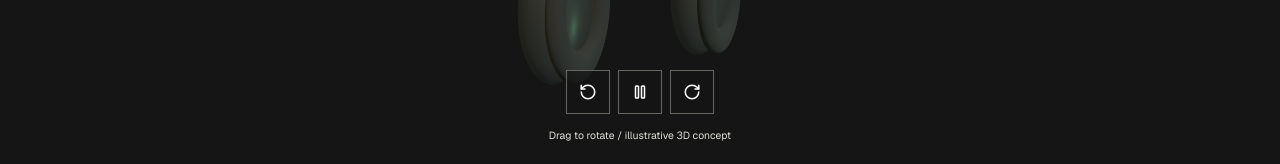
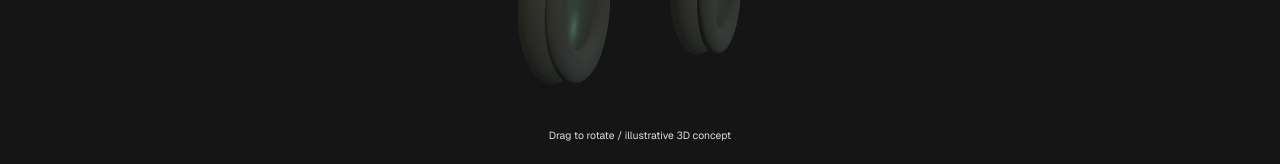
Before and after one commit to rosan777/oanro-web, a Next.js app: page / in a window 1280 px wide. Shown: the part 4042-4206 px from the top of the page. Built offline with nearby package versions, Linux system fonts and the light colour scheme; no server answers; the database is empty.

Commit message:
feat: add reviewed pulse thumbnails and editorial controls

```diff
--- a/src/components/scene.tsx
+++ b/src/components/scene.tsx
@@ -1,7 +1,6 @@
 "use client";
 
 import { useEffect, useRef, useState } from "react";
-import { RotateCcw, RotateCw, Pause, Play } from "lucide-react";
 import { useMotion } from "./experience";
 
 export default function Scene({ mode = "headphones" }: { mode?: "headphones" | "universe" }) {
@@ -9,10 +8,11 @@ export default function Scene({ mode = "headphones" }: { mode?: "headphones" | "
   const rotate = useRef<(delta: number) => void>(() => {});
   const [ready, setReady] = useState(false);
   const [failed, setFailed] = useState(false);
-  const [spin, setSpin] = useState(true);
+  const hovering = useRef(false);
+  const interacting = useRef(false);
   const spinning = useRef(false);
   const { allowed } = useMotion();
-  useEffect(() => { spinning.current = allowed && spin; }, [allowed, spin]);
+  useEffect(() => { spinning.current = allowed; }, [allowed]);
   useEffect(() => {
     let disposed = false;
     let cleanup = () => {};
@@ -58,15 +58,15 @@ export default function Scene({ mode = "headphones" }: { mode?: "headphones" | "
       const visibility = new IntersectionObserver(([entry]) => { visible = entry.isIntersecting; dirty = true; }); visibility.observe(node);
       rotate.current = delta => { group.rotation.y += delta; dirty = true; };
       let dragging = false; let lastX = 0;
-      const down = (event: PointerEvent) => { if (mode !== "headphones") return; dragging = true; lastX = event.clientX; renderer.domElement.setPointerCapture(event.pointerId); setSpin(false); };
+      const down = (event: PointerEvent) => { if (mode !== "headphones") return; dragging = true; lastX = event.clientX; renderer.domElement.setPointerCapture(event.pointerId); interacting.current = true; };
       const move = (event: PointerEvent) => { if (!dragging) return; rotate.current((event.clientX - lastX) * 0.012); lastX = event.clientX; };
-      const up = () => { dragging = false; };
+      const up = () => { dragging = false; interacting.current = false; };
       renderer.domElement.addEventListener("pointerdown", down); renderer.domElement.addEventListener("pointermove", move); renderer.domElement.addEventListener("pointerup", up); renderer.domElement.addEventListener("pointercancel", up);
       const draw = (time: number) => {
         frame = requestAnimationFrame(draw);
         const delta = Math.min((time - previous) / 1000 || 0, 0.05); previous = time;
         if (!visible || document.hidden || time - lastDraw < 32) return;
-        if (spinning.current) { group.rotation.y += delta * (mode === "universe" ? 0.12 : 0.4); if (mode === "universe") group.rotation.z += delta * 0.04; dirty = true; }
+        if (spinning.current && !hovering.current && !interacting.current) { group.rotation.y += delta * (mode === "universe" ? 0.12 : 0.4); if (mode === "universe") group.rotation.z += delta * 0.04; dirty = true; }
         if (dirty) { renderer.render(scene, camera); lastDraw = time; dirty = false; }
       };
       frame = requestAnimationFrame(draw); setReady(true);
@@ -79,9 +79,9 @@ export default function Scene({ mode = "headphones" }: { mode?: "headphones" | "
     }).catch(() => { if (!disposed) setFailed(true); });
     return () => { disposed = true; cleanup(); };
   }, [mode]);
-  return <div className={`scene-wrapper ${mode}`}>
+  return <div className={`scene-wrapper ${mode}`} onMouseEnter={() => { hovering.current = true; }} onMouseLeave={() => { hovering.current = false; }}>
     <div ref={host} className="scene-canvas" aria-label={mode === "headphones" ? "Interactive 3D headphone concept" : undefined} role={mode === "headphones" ? "img" : undefined} aria-hidden={mode === "universe" ? true : undefined} />
     {mode === "headphones" && <>{(!ready || failed) && <div className="scene-fallback"><div className="headphone-fallback" /><p>{failed ? "3D is unavailable on this device. The product photo remains available." : "Loading 3D concept..."}</p></div>}
-      <div className="scene-controls"><button className="icon-button" type="button" title="Rotate left" aria-label="Rotate model left" onClick={() => { setSpin(false); rotate.current(-0.35); }}><RotateCcw size={18} /></button><button className="icon-button" type="button" disabled={!allowed} title={spin ? "Pause rotation" : "Rotate automatically"} aria-label={spin ? "Pause model rotation" : "Start model rotation"} onClick={() => setSpin(!spin)}>{spin && allowed ? <Pause size={18} /> : <Play size={18} />}</button><button className="icon-button" type="button" title="Rotate right" aria-label="Rotate model right" onClick={() => { setSpin(false); rotate.current(0.35); }}><RotateCw size={18} /></button></div><p className="scene-caption">Drag to rotate / illustrative 3D concept</p></>}
+      <p className="scene-caption">Drag to rotate / illustrative 3D concept</p></>}
   </div>;
 }
```
